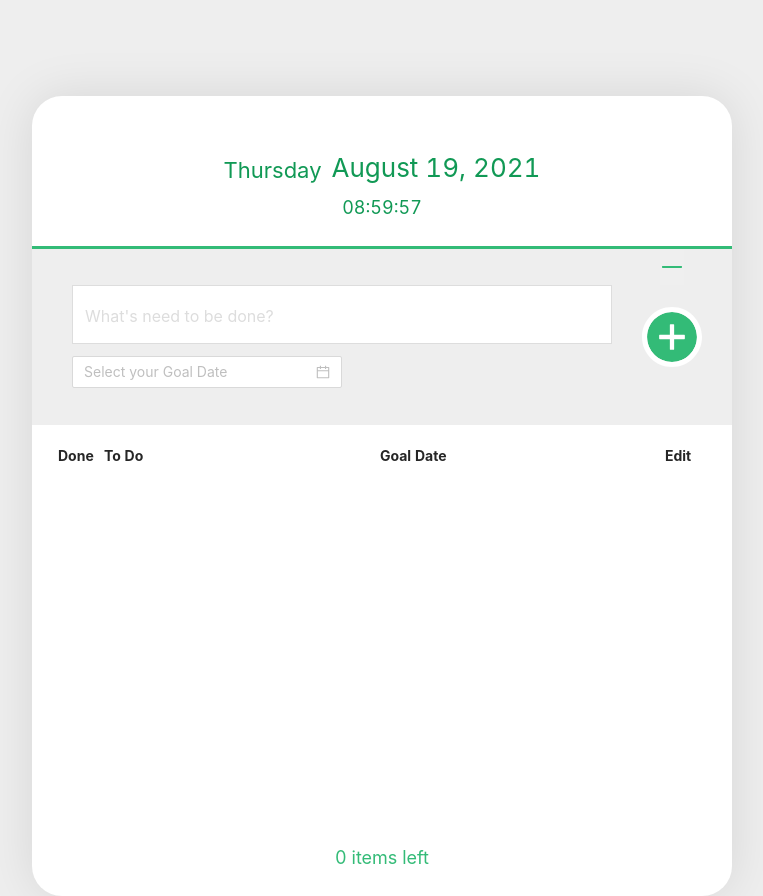
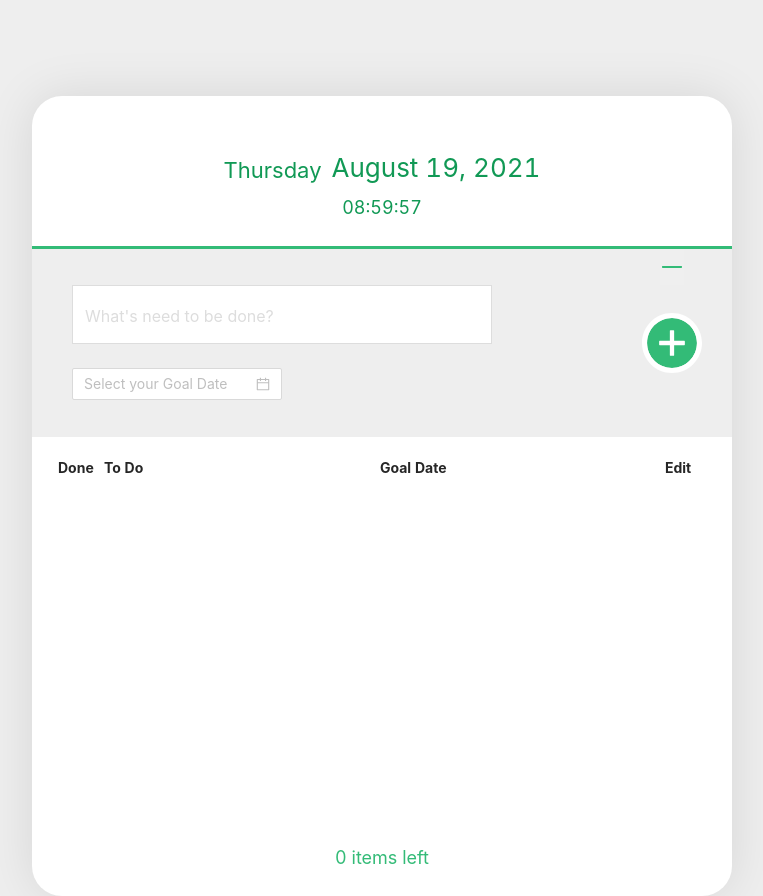
Before and after one commit to mukjo96/SolarConnect-Todo, a React (Create React App) app: page / in a window 1280 px wide. Shown: the whole page, without its empty margins (258-1021 px from the left). Built offline with nearby package versions, Linux system fonts and the light colour scheme.

Commit message:
feat: 텍스트 유효성 검사 메시지 추가

```diff
--- a/src/components/todo/template/create/InputForm.tsx
+++ b/src/components/todo/template/create/InputForm.tsx
@@ -1,11 +1,13 @@
 import styled from "styled-components";
 import moment, { Moment } from "moment";
 import { DatePicker } from "antd";
-import { ReactElement } from "react";
+import { useState } from "react";
+import { validateText } from "utils/validate";
 
-const Input = styled.input`
+const Input = styled.input<{ error: string }>`
     padding: 12px;
-    border: 1px solid #dddddd;
+    border: 1px solid
+        ${(props) => (props.error !== "success" ? "red" : "#dddddd")};
     width: 100%;
     outline: none;
     font-size: 21px;
@@ -17,11 +19,17 @@ const Input = styled.input`
     }
 `;
 
+const ErrorMessage = styled.div`
+    height: 24px;
+    color: red;
+`;
+
 const StyledDatePicker = styled(DatePicker)`
-    margin-top: 12px;
     width: 50%;
 `;
-const InputContainer = styled.div``;
+const InputContainer = styled.div`
+    width: 70%;
+`;
 
 interface inputProps {
     handleTextChange: (e: React.ChangeEvent<HTMLInputElement>) => void;
@@ -36,13 +44,20 @@ const InputForm = ({
     handleTextChange,
     handleDateChange,
     value,
-}: inputProps): ReactElement => {
-    function disabledDate(current: any) {
+}: inputProps) => {
+    const [error, setError] = useState("success");
+
+    function disabledDate(current: Moment) {
         // Can not select days before today
         return (
             current &&
             current.format("YYYY-MM-DD") < moment().format("YYYY-MM-DD")
         );
+    }
+
+    function handleValidate(e: React.FocusEvent<HTMLInputElement>) {
+        const { value } = e.target;
+        setError(validateText(value));
     }
 
     return (
@@ -52,7 +67,10 @@ const InputForm = ({
                 placeholder="What's need to be done?"
                 onChange={handleTextChange}
                 value={value.text}
+                onBlur={handleValidate}
+                error={error}
             />
+            <ErrorMessage>{error !== "success" ? error : ""}</ErrorMessage>
             <StyledDatePicker
                 format="YYYY-MM-DD"
                 disabledDate={disabledDate}
--- a/src/components/todo/template/create/TodoCreate.tsx
+++ b/src/components/todo/template/create/TodoCreate.tsx
@@ -8,8 +8,9 @@ import {
 import { Itodo } from "components/todo/TodoService";
 import { Moment } from "moment";
 
+import { errorModal } from "components/common/Modal";
+import { validateText } from "utils/validate";
 import InputForm from "./InputForm";
-import { Modal } from "antd";
 
 const CircleButton = styled.button`
     background: #33bb77;
@@ -101,13 +102,6 @@ const TodoCreate = ({
     const handleDateChange = (value: Moment | null, dateString: string) =>
         setValue((prev) => ({ ...prev, goalDate: dateString }));
 
-    const validateText = (text: string) => {
-        if (!text) return "내용을 입력해주세요";
-        if (!text.trim()) return "내용을 입력해주세요";
-        if (text.length > 200) return "내용은 200자 이하로 작성해주세요.";
-        return "success";
-    };
-
     const handleSubmit = (e: React.FormEvent<HTMLFormElement>) => {
         e.preventDefault(); // 새로고침 방지
         if (validateText(value.text) === "success") {
@@ -121,15 +115,9 @@ const TodoCreate = ({
             setValue({ text: "", goalDate: "" }); // input 초기화
             setOpen(false); // open 닫기
         } else {
-            error(validateText(value.text));
+            errorModal(validateText(value.text));
         }
     };
-
-    function error(text: string) {
-        Modal.error({
-            content: text,
-        });
-    }
 
     return (
         <>
--- a/src/components/todo/template/list/item/TodoItem.tsx
+++ b/src/components/todo/template/list/item/TodoItem.tsx
@@ -6,6 +6,7 @@ import { Modal } from "antd";
 import moment, { Moment } from "moment";
 
 import InputForm from "../../create/InputForm";
+import { ellipsisModal } from "components/common/Modal";
 
 const Remove = styled.div`
     display: flex;
@@ -85,10 +86,11 @@ const TodoItem = ({
     const [editValue, setEditValue] = useState(todo);
     const [isOverflow, setIsOverflow] = useState(false);
     const textRef = useRef<HTMLInputElement>(null);
+
     const { text, done } = todo;
     const goalMoment = moment(todo.goalDate, "YYYY-MM-DD");
     const goalDate = todo.goalDate ? (
-        goalMoment.diff(moment(), "days") > 0 ? (
+        goalMoment.diff(moment(), "days", true) >= 0 ? (
             goalMoment.format("ddd MMMM D, YYYY")
         ) : (
             <BeforeDate>{goalMoment.format("ddd MMMM D, YYYY")}</BeforeDate>
@@ -127,13 +129,6 @@ const TodoItem = ({
         setEditValue((prev) => ({ ...prev, text: e.target.value }));
     const handleDateChange = (value: Moment | null, dateString: string) =>
         setEditValue((prev) => ({ ...prev, goalDate: dateString }));
-
-    function ellipsisModal(text: string) {
-        Modal.info({
-            title: "View More",
-            content: text,
-        });
-    }
 
     const handleTextClick = () => {
         isOverflow && ellipsisModal(text);
```
